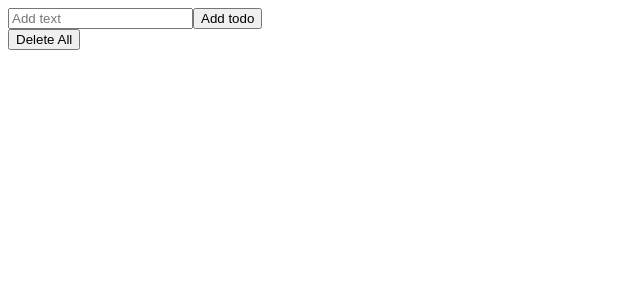
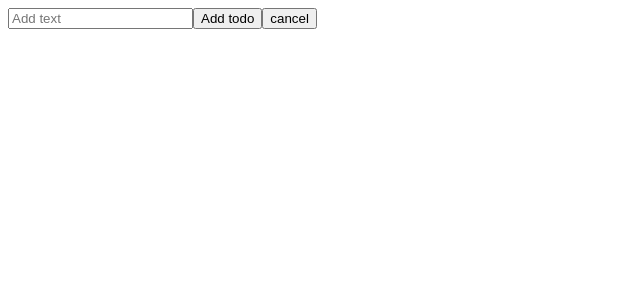
Before and after one commit to bataevoff/my-todo, a React (Vite) app: page /create in a window 1280 px wide. Shown: the top 300 px of the page, without its empty margins (0-640 px from the left). Built offline with nearby package versions, Linux system fonts and the light colour scheme.

Commit message:
added pages and refactored code

```diff
--- a/src/App.jsx
+++ b/src/App.jsx
@@ -1,100 +1,15 @@
-import { useEffect, useState } from "react";
-import Todo from "./components/Todo.jsx";
-import Form from "./components/Form.jsx";
-import { useDispatch, useSelector } from "react-redux";
-import {
-  addTodo,
-  deleteTodo,
-  editTodo,
-  toggleEdit,
-  deletAll,
-} from "./features/TodoReducer.js";
+import Create from "./pages/Create.jsx";
+import Edit from "./pages/Edit.jsx";
+import Home from "./pages/Home.jsx";
+import { Routes, Route } from "react-router-dom";
 
 function App() {
-  const [title, setTitle] = useState("");
-  const [editId, setEditId] = useState(0);
-
-  const dispatch = useDispatch();
-
-  const todoss = useSelector((state) => state.todos);
-
-  const onSubmit = (e) => {
-    e.preventDefault();
-  };
-
-  const handleChange = (e) => {
-    setTitle(e.target.value);
-  };
-
-  const handleCancel = () => {
-    setTitle("");
-    setEditId(0);
-  };
-
-  const handleAddTodo = () => {
-    if (editId) {
-      dispatch(
-        editTodo({
-          id: editId,
-          title: title,
-          isCompleted: false,
-        })
-      );
-      setTitle("");
-      setEditId(0);
-    } else {
-      const newTodo = {
-        id: crypto.randomUUID(),
-        title: title,
-        isCompleted: false,
-      };
-      dispatch(addTodo(newTodo));
-      setTitle("");
-    }
-  };
-
-  const handleToggle = (id) => {
-    dispatch(toggleEdit({ id }));
-  };
-
-  const handleDelete = (id) => {
-    dispatch(deleteTodo({ id }));
-  };
-
-  const handleEdit = (id) => {
-    const editTodo = todoss.find((todo) => todo.id === id);
-    setTitle(editTodo.title);
-    setEditId(id);
-  };
-
-  const handleDeleteAll = () => {
-    dispatch(deletAll());
-    setTitle("");
-  };
-
   return (
-    <>
-      <div>
-        <Form
-          editId={editId}
-          onClick={handleAddTodo}
-          onChange={handleChange}
-          title={title}
-          onSubmit={onSubmit}
-          onCancel={handleCancel}
-        />
-      </div>
-      {todoss.map((todo) => (
-        <Todo
-          todo={todo}
-          key={todo.id}
-          onDelete={handleDelete}
-          onComplete={handleToggle}
-          onEdit={handleEdit}
-        />
-      ))}
-      <button onClick={handleDeleteAll}>Delete All</button>
-    </>
+    <Routes>
+      <Route path="/" element={<Home />} />
+      <Route path="/create" element={<Create />} />
+      <Route path="/edit/:id" element={<Edit />} />
+    </Routes>
   );
 }
 
--- a/src/components/Todo.jsx
+++ b/src/components/Todo.jsx
@@ -1,6 +1,18 @@
-import React, { useEffect } from "react";
+import React from "react";
+import { Link } from "react-router-dom";
+import { useDispatch, useSelector } from "react-redux";
+import { deleteTodo, toggleEdit } from "../features/TodoReducer";
 
-function Todo({ todo, onDelete, onComplete, onEdit }) {
+function Todo({ todo }) {
+  const dispatch = useDispatch();
+
+  const handleDelete = (id) => {
+    dispatch(deleteTodo({ id }));
+  };
+
+  const handleToggle = (id) => {
+    dispatch(toggleEdit({ id }));
+  };
   return (
     <div>
       <div
@@ -12,13 +24,15 @@ function Todo({ todo, onDelete, onComplete, onEdit }) {
       >
         {todo.title}
       </div>
-      <button onClick={() => onDelete(todo.id)}>X</button>
+      <button onClick={() => handleDelete(todo.id)}>X</button>
       <input
         type="checkbox"
-        checked={todo.isCompleted && true}
-        onClick={() => onComplete(todo.id)}
+        defaultChecked={todo.isCompleted && true}
+        onClick={() => handleToggle(todo.id)}
       />
-      <button onClick={() => onEdit(todo.id)}>Edit</button>
+      <Link to={`edit/${todo.id}`}>
+        <button>Edit</button>
+      </Link>
     </div>
   );
 }
--- a/src/main.jsx
+++ b/src/main.jsx
@@ -3,11 +3,14 @@ import ReactDOM from "react-dom/client";
 import App from "./App.jsx";
 import { Provider } from "react-redux";
 import store from "./features/store.js";
+import { BrowserRouter, BrowserRouter as Router } from "react-router-dom";
 
 ReactDOM.createRoot(document.getElementById("root")).render(
   <React.StrictMode>
-    <Provider store={store}>
-      <App />
-    </Provider>
+    <Router>
+      <Provider store={store}>
+        <App />
+      </Provider>
+    </Router>
   </React.StrictMode>
 );
--- /dev/null
+++ b/src/pages/Create.jsx
@@ -0,0 +1,43 @@
+import React, { useState } from "react";
+import { useDispatch, useSelector } from "react-redux";
+import { addTodo } from "../features/TodoReducer";
+import { useNavigate } from "react-router-dom";
+
+function Create() {
+  const [title, setTitle] = useState("");
+
+  const dispatch = useDispatch();
+  const navigate = useNavigate();
+
+  const handleChange = (e) => {
+    setTitle(e.target.value);
+  };
+
+  const handleSubmit = (e) => {
+    e.preventDefault();
+    const newTodo = {
+      id: crypto.randomUUID(),
+      title: title,
+      isCompleted: false,
+    };
+    dispatch(addTodo(newTodo));
+    setTitle("");
+    navigate("/");
+  };
+
+  return (
+    <form onSubmit={handleSubmit}>
+      <input
+        onChange={handleChange}
+        type="text"
+        name="title"
+        value={title}
+        placeholder="Add text"
+      />
+      <button>Add todo</button>
+      <button>cancel</button>
+    </form>
+  );
+}
+
+export default Create;
--- /dev/null
+++ b/src/pages/Edit.jsx
@@ -0,0 +1,47 @@
+import React, { useState } from "react";
+import { useDispatch, useSelector } from "react-redux";
+import { Link, useNavigate, useParams } from "react-router-dom";
+import { editTodo } from "../features/TodoReducer";
+
+function Edit() {
+  const todos = useSelector((state) => state.todos);
+  const { id } = useParams();
+  const exisitingTodo = todos.filter((todo) => todo.id === id);
+  const { title } = exisitingTodo[0];
+  const [editTitle, setEditTitle] = useState(title);
+
+  const dispatch = useDispatch();
+  const navigate = useNavigate();
+
+  const handleSubmit = (e) => {
+    e.preventDefault();
+    dispatch(
+      editTodo({
+        id: id,
+        title: editTitle,
+        isCompleted: false,
+      })
+    );
+    setEditTitle("");
+
+    navigate("/");
+  };
+
+  return (
+    <form onSubmit={(e) => handleSubmit(e)}>
+      <input
+        onChange={(e) => setEditTitle(e.target.value)}
+        type="text"
+        name="title"
+        value={editTitle}
+        placeholder="Add text"
+      />
+      <button type="Submit">Edit Todo</button>
+      <Link to="/">
+        <button>cancel</button>
+      </Link>
+    </form>
+  );
+}
+
+export default Edit;
--- /dev/null
+++ b/src/pages/Home.jsx
@@ -0,0 +1,32 @@
+import Todo from "../components/Todo.jsx";
+import { useDispatch, useSelector } from "react-redux";
+import { deletAll } from "../features/TodoReducer.js";
+import { Link } from "react-router-dom";
+
+function Home() {
+  const dispatch = useDispatch();
+
+  const todos = useSelector((state) => state.todos);
+
+  const handleDeleteAll = () => {
+    dispatch(deletAll());
+  };
+
+  return (
+    <>
+      <div>
+        <Link to="/create">
+          <button>Create +</button>
+        </Link>
+      </div>
+      {todos.length
+        ? todos.map((todo) => <Todo todo={todo} key={todo.id} />)
+        : "No todos"}
+      <div>
+        <button onClick={handleDeleteAll}>Delete All</button>
+      </div>
+    </>
+  );
+}
+
+export default Home;
```
